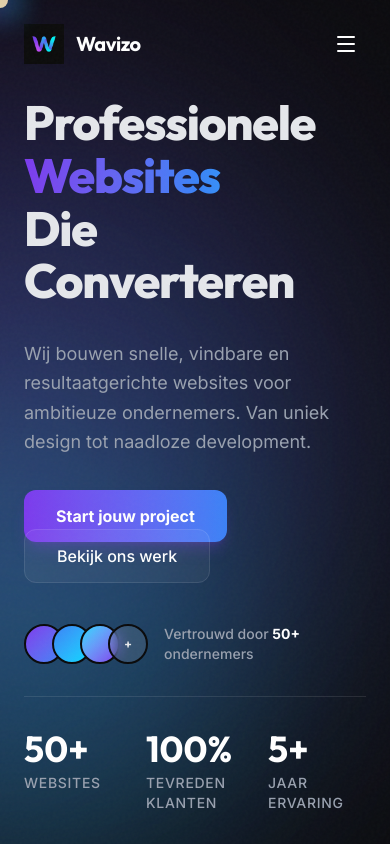
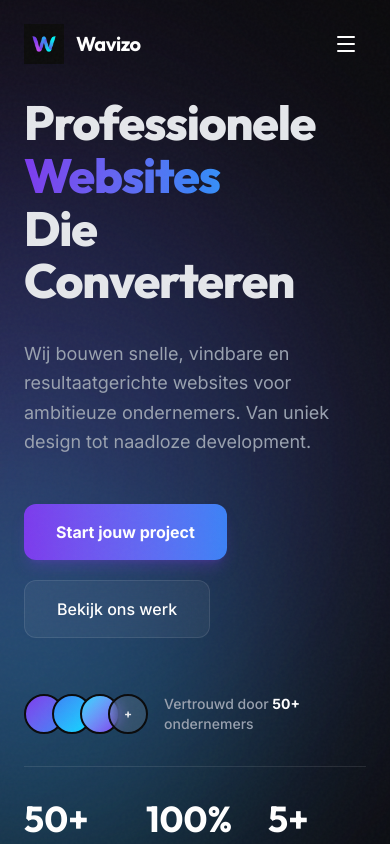
Before and after one commit to Wavezy11/wavezy11.github.io-wavizo, a Next.js app: page / in a window 390 px wide. Shown: the top 844 px of the page. Built offline with nearby package versions, Linux system fonts and the light colour scheme.

Commit message:
update: fix navigation menu overlay bug when opening on smaller devices such as mobile

```diff
--- a/components/CustomCursor.tsx
+++ b/components/CustomCursor.tsx
@@ -43,7 +43,7 @@ export default function CustomCursor() {
     <>
       {/* Main dot */}
       <motion.div
-        className="fixed top-0 left-0 w-4 h-4 bg-white rounded-full pointer-events-none z-[9999] mix-blend-difference"
+        className="hidden md:block fixed top-0 left-0 w-4 h-4 bg-white rounded-full pointer-events-none z-[9999] mix-blend-difference"
         animate={{
           x: mousePosition.x - 8,
           y: mousePosition.y - 8,
@@ -58,7 +58,7 @@ export default function CustomCursor() {
       />
       {/* Glowing trail */}
       <motion.div
-        className="fixed top-0 left-0 w-12 h-12 bg-gradient-to-r from-brand-purple via-brand-blue to-brand-cyan rounded-full pointer-events-none z-[9998] opacity-30 blur-md"
+        className="hidden md:block fixed top-0 left-0 w-12 h-12 bg-gradient-to-r from-brand-purple via-brand-blue to-brand-cyan rounded-full pointer-events-none z-[9998] opacity-30 blur-md"
         animate={{
           x: mousePosition.x - 24,
           y: mousePosition.y - 24,
--- a/components/Header.tsx
+++ b/components/Header.tsx
@@ -26,6 +26,7 @@ export default function Header() {
   ];
 
   return (
+    <>
     <header
       className={`fixed top-0 left-0 right-0 z-50 transition-all duration-300 ${
         isScrolled ? "bg-[#0A0A0B]/80 backdrop-blur-md border-b border-white/10 py-4 shadow-lg" : "bg-transparent py-6"
@@ -72,6 +73,7 @@ export default function Header() {
           </button>
         </div>
       </div>
+    </header>
 
       {/* Mobile Menu */}
       <AnimatePresence>
@@ -118,6 +120,6 @@ export default function Header() {
           </motion.div>
         )}
       </AnimatePresence>
-    </header>
+    </>
   );
 }
--- a/components/Hero.tsx
+++ b/components/Hero.tsx
@@ -45,12 +45,12 @@ export default function Hero() {
               initial={{ opacity: 0 }}
               animate={{ opacity: 1 }}
               transition={{ delay: 0.6, duration: 1 }}
-              className="flex flex-col sm:flex-row gap-4 pt-4"
+              className="flex flex-col sm:flex-row gap-5 sm:gap-4 pt-4 items-start sm:items-center"
             >
-              <MagneticButton as={Link} href="#contact" className="px-8 py-4 bg-gradient-to-r from-brand-purple to-brand-blue rounded-xl font-bold text-white shadow-lg shadow-brand-purple/25 hover:shadow-brand-purple/40 transition-all text-center">
+              <MagneticButton as={Link} href="#contact" className="inline-block px-8 py-4 bg-gradient-to-r from-brand-purple to-brand-blue rounded-xl font-bold text-white shadow-lg shadow-brand-purple/25 hover:shadow-brand-purple/40 transition-all text-center">
                 Start jouw project
               </MagneticButton>
-              <MagneticButton as={Link} href="#portfolio" className="px-8 py-4 rounded-xl font-medium text-white bg-white/5 backdrop-blur-md border border-white/10 hover:border-white/30 hover:bg-white/10 hover:shadow-[0_0_20px_rgba(255,255,255,0.1)] transition-all text-center">
+              <MagneticButton as={Link} href="#portfolio" className="inline-block px-8 py-4 rounded-xl font-medium text-white bg-white/5 backdrop-blur-md border border-white/10 hover:border-white/30 hover:bg-white/10 hover:shadow-[0_0_20px_rgba(255,255,255,0.1)] transition-all text-center">
                 Bekijk ons werk
               </MagneticButton>
             </motion.div>
```
